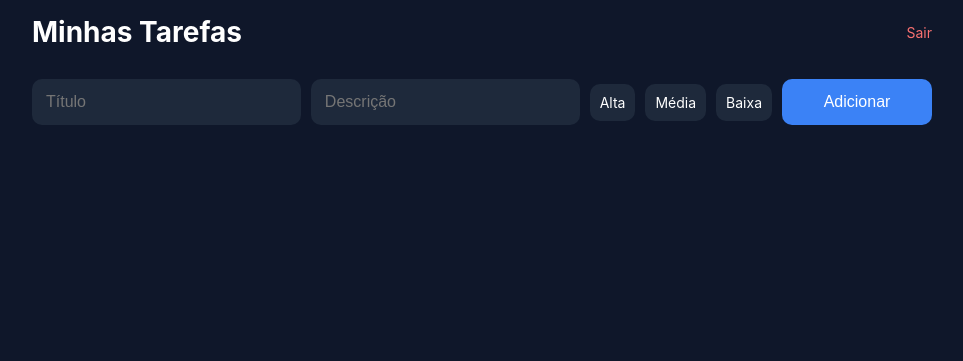
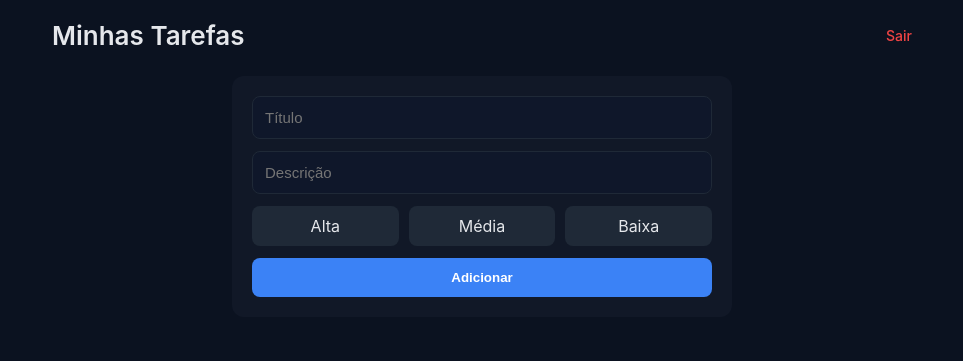
Before and after one commit to Cxlddy/lista_tarefas, a Flask app: page / in a window 1280 px wide. Shown: the top 361 px of the page, without its empty margins (158-1121 px from the left). Run offline with Flask 3, Linux system fonts and the light colour scheme; the visitor is signed in with stand-in values (Sample User, id 1); data that the repository does not hold is empty.

Commit message:
improving page design

```diff
--- a/app/static/css/style.css
+++ b/app/static/css/style.css
@@ -1,130 +1,207 @@
-body {
+/* ===== RESET ===== */
+* {
     margin: 0;
-    font-family: -apple-system, BlinkMacSystemFont, sans-serif;
-    background-color: #0f172a;
-    color: white;
-    font-size: 16px;
+    padding: 0;
+    box-sizing: border-box;
 }
 
-/* Container */
-.container {
-    max-width: 500px;
-    margin: auto;
-    padding: 15px;
+/* ===== BASE ===== */
+body {
+    font-family: -apple-system, BlinkMacSystemFont, sans-serif;
+    background-color: #0b1220;
+    color: #e5e7eb;
+
+    display: flex;
+    justify-content: center;
 }
 
-/* Header estilo app */
+/* ===== CONTAINER ===== */
+.container {
+    width: 100%;
+    max-width: 900px;
+    padding: 20px;
+
+    display: flex;
+    flex-direction: column;
+    align-items: center;
+}
+
+/* ===== TITLES ===== */
+h1, h2 {
+    text-align: center;
+}
+
+/* espaço entre título e conteúdo */
+h2 {
+    margin-bottom: 25px;
+}
+
+/* ===== HEADER ===== */
 .header {
+    width: 100%;
     display: flex;
     justify-content: space-between;
     align-items: center;
-    margin-bottom: 20px;
-}
-
-h1 {
-    font-size: 22px;
-    margin: 0;
-}
-
-h2 {
-    text-align: center;
-}
-
-/* Logout */
-.logout {
-    color: #f87171;
-    text-decoration: none;
-    font-size: 14px;
-}
-
-/* Form */
-.form {
-    display: flex;
-    flex-direction: column;
-    gap: 10px;
     margin-bottom: 25px;
 }
 
+.header h1 {
+    font-size: 26px;
+    font-weight: 600;
+}
+
+.logout {
+    color: #ef4444;
+    text-decoration: none;
+    font-size: 14px;
+    font-weight: 500;
+}
+
+/* ===== FORM ===== */
+.form {
+    width: 100%;
+    max-width: 500px;
+
+    display: flex;
+    flex-direction: column;
+    gap: 12px;
+
+    margin-bottom: 25px;
+
+    background: #111827;
+    padding: 20px;
+    border-radius: 12px;
+}
+
+/* inputs */
 input {
-    padding: 14px;
-    border-radius: 10px;
-    border: none;
-    background-color: #1e293b;
+    width: 100%;
+    padding: 12px;
+    border-radius: 8px;
+    border: 1px solid #1f2937;
+    background-color: #0f172a;
     color: white;
-    font-size: 16px;
+    font-size: 15px;
 }
 
 input:focus {
-    outline: 2px solid #3b82f6;
+    outline: none;
+    border-color: #3b82f6;
 }
 
+/* button */
 button {
-    padding: 14px;
-    border-radius: 10px;
+    padding: 12px;
+    border-radius: 8px;
     border: none;
     background-color: #3b82f6;
     color: white;
-    font-size: 16px;
+    font-weight: 600;
     cursor: pointer;
+    transition: 0.2s;
 }
 
 button:hover {
     background-color: #2563eb;
 }
 
-/* Lista */
+/* ===== RADIO GROUP ===== */
+.radio-group {
+    display: flex;
+    gap: 10px;
+    flex-wrap: wrap;
+}
+
+.radio-group label {
+    flex: 1;
+    min-width: 80px;
+    text-align: center;
+    padding: 10px;
+    border-radius: 8px;
+    background-color: #1f2937;
+    cursor: pointer;
+    transition: 0.2s;
+}
+
+.radio-group input {
+    display: none;
+}
+
+.radio-group input:checked + span {
+    background-color: #3b82f6;
+    padding: 4px 8px;
+    border-radius: 6px;
+}
+
+.radio-group label:hover {
+    background-color: #334155;
+}
+
+/* ===== LISTA ===== */
 ul {
     list-style: none;
     padding: 0;
+    width: 100%;
+    max-width: 700px;
 }
 
+/* cards */
 li {
-    display: flex;
-    flex-direction: column;
-    gap: 10px;
-    background-color: #1e293b;
-    padding: 14px;
+    background: #111827;
+    padding: 16px;
     border-radius: 12px;
     margin-bottom: 12px;
+
+    display: flex;
+    justify-content: space-between;
+    align-items: center;
+
+    transition: 0.2s;
 }
 
-/* Texto */
+li:hover {
+    transform: translateY(-2px);
+}
+
+/* ===== TASK INFO ===== */
 .task-info strong {
     font-size: 16px;
+    display: block;
+    text-align: center;
 }
 
 .task-info small {
-    color: #94a3b8;
+    color: #9ca3af;
+    display: block;
+    text-align: center;
 }
 
-/* Botões */
+/* ===== ACTIONS ===== */
 .actions {
     display: flex;
-    gap: 10px;
+    gap: 8px;
 }
 
+/* ===== BUTTONS ===== */
 .btn {
-    flex: 1;
-    text-align: center;
-    padding: 12px;
+    padding: 8px 12px;
     border-radius: 8px;
-    font-weight: bold;
     text-decoration: none;
-    font-size: 15px;
+    font-size: 13px;
+    font-weight: 600;
+    color: white;
 }
 
-/* Cores */
+/* cores */
 .concluir {
     background-color: #22c55e;
-    color: white;
 }
 
 .deletar {
     background-color: #ef4444;
-    color: white;
 }
 
-/* Concluído */
+/* ===== DONE ===== */
 .done {
     opacity: 0.6;
 }
@@ -133,7 +210,27 @@ li {
     text-decoration: line-through;
 }
 
-/* Auth links */
+/* ===== ALERT ===== */
+.alert {
+    width: 100%;
+    max-width: 500px;
+
+    padding: 12px;
+    border-radius: 10px;
+    margin-bottom: 15px;
+    text-align: center;
+    font-weight: 600;
+}
+
+.alert.erro {
+    background-color: #ef4444;
+}
+
+.alert.sucesso {
+    background-color: #22c55e;
+}
+
+/* ===== AUTH LINKS ===== */
 .auth-link {
     text-align: center;
     margin-top: 10px;
@@ -144,13 +241,13 @@ li {
     text-decoration: none;
 }
 
-/* Mobile refinado */
+/* ===== MOBILE ===== */
 @media (max-width: 480px) {
     .container {
-        padding: 10px;
+        padding: 15px;
     }
 
-    h1 {
+    .header h1 {
         font-size: 20px;
     }
 }
@@ -158,104 +255,15 @@ li {
 /* ===== DESKTOP ===== */
 @media (min-width: 768px) {
 
-    .container {
-        max-width: 900px;
+    .form {
+        max-width: 500px;
     }
 
-    /* Header */
-    .header {
-        margin-bottom: 30px;
+    li {
+        padding: 18px;
     }
 
-    h1 {
-        font-size: 28px;
-    }
-
-    /* Form em linha */
-    .form {
+    .actions {
         flex-direction: row;
-        align-items: center;
-    }
-
-    .form input {
-        flex: 1;
-    }
-
-    .form button {
-        width: 150px;
-    }
-
-    /* Lista estilo card horizontal */
-    li {
-        flex-direction: row;
-        justify-content: space-between;
-        align-items: center;
-    }
-
-    .task-info {
-        max-width: 60%;
-    }
-
-    /* Botões menores no desktop */
-    .actions {
-        width: auto;
-    }
-
-    .btn {
-        padding: 8px 12px;
-        font-size: 14px;
     }
 }
-
-li:hover {
-    transform: scale(1.01);
-    transition: 0.2s;
-}
-
-.radio-group {
-    display: flex;
-    justify-content: space-between;
-    gap: 10px;
-}
-
-.radio-group label {
-    flex: 1;
-    text-align: center;
-    padding: 10px;
-    border-radius: 10px;
-    background-color: #1e293b;
-    cursor: pointer;
-    font-size: 14px;
-}
-
-.radio-group input {
-    display: none;
-}
-
-/* Selecionado */
-.radio-group input:checked + * {
-    font-weight: bold;
-}
-
-/* Efeito visual ao clicar */
-.radio-group label:hover {
-    background-color: #b5bec9;
-}
-
-.alert {
-    padding: 12px;
-    border-radius: 10px;
-    margin-bottom: 15px;
-    text-align: center;
-    font-weight: bold;
-}
-
-.alert.erro {
-    background-color: #ef4444;
-    color: white;
-}
-
-.alert.sucesso {
-    background-color: #22c55e;
-    color: white;
-}
--- a/app/templates/base.html
+++ b/app/templates/base.html
@@ -10,6 +10,7 @@
 <body>
 
     <div class="container">
+
         {% with messages = get_flashed_messages(with_categories=true) %}
             {% if messages %}
                 {% for categoria, mensagem in messages %}
@@ -21,6 +22,7 @@
         {% endwith %}
 
         {% block content %}{% endblock %}
+
     </div>
 
 </body>
```
Also changed, not shown: instance/tasks.db (added).
